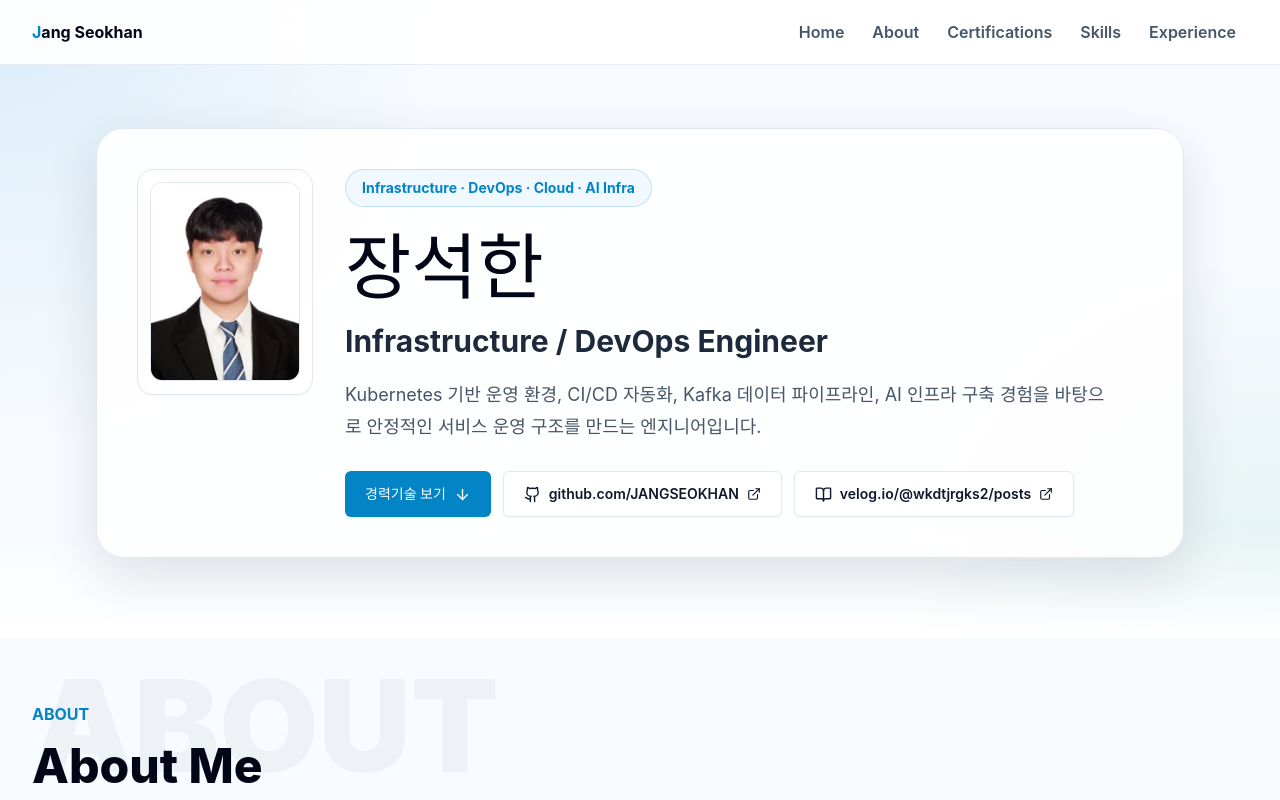
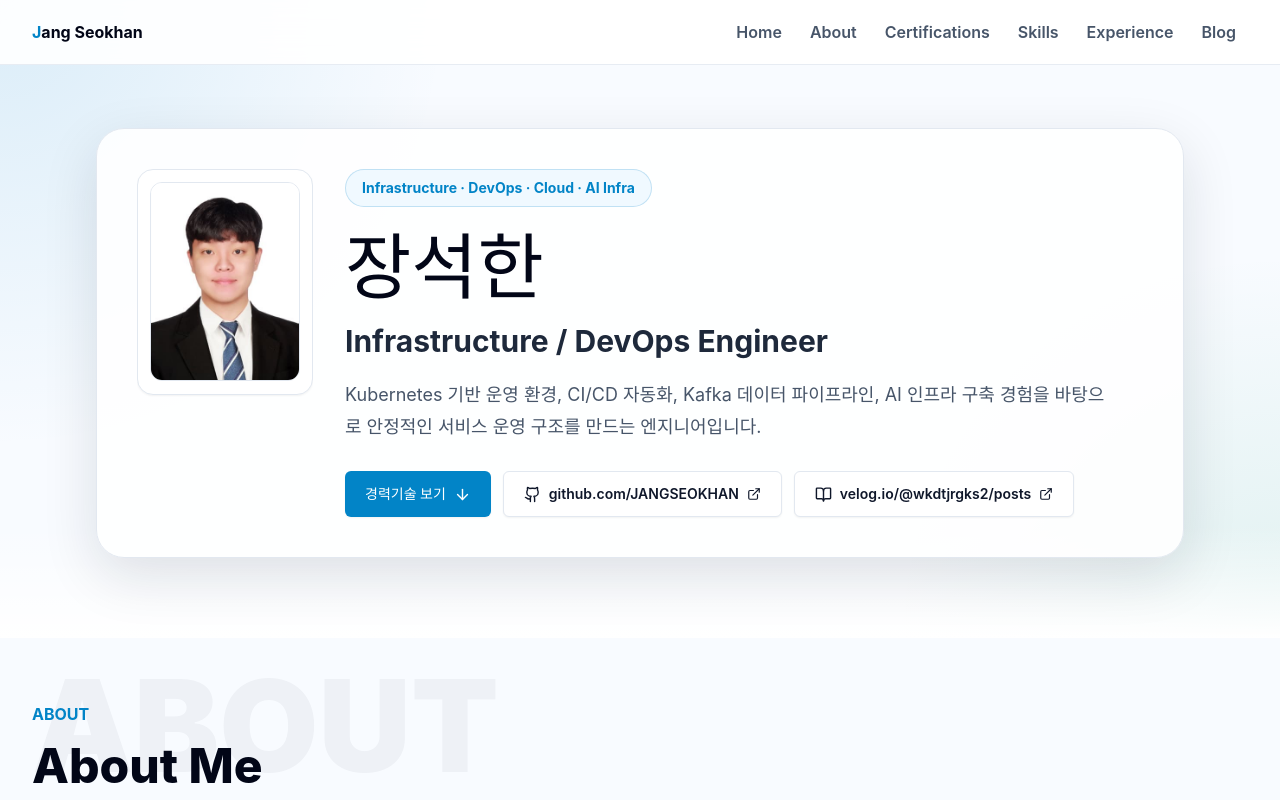
Before and after one commit to JANGSEOKHAN/JANGSEOKHAN.github.io, a React (Vite) app: page / in a window 1280 px wide. Shown: the top 800 px of the page. Built offline with nearby package versions, Linux system fonts and the light colour scheme; a web font is replaced by a local one.

Commit message:
Update blog notes with public records

```diff
--- a/src/components/BlogNotes.tsx
+++ b/src/components/BlogNotes.tsx
@@ -24,19 +24,31 @@ export default function BlogNotes() {
             <ExternalLink aria-hidden="true" size={15} />
           </a>
         </div>
-        <div className="mt-7 grid gap-4 sm:mt-8 md:grid-cols-2">
+        <div className="mt-7 grid gap-4 sm:mt-8 md:grid-cols-2 xl:grid-cols-3">
           {notes.map((note) => (
-            <article key={note.title} className="flex items-start gap-3 rounded-2xl border border-slate-200 bg-white p-4 shadow-sm sm:gap-4 sm:p-5">
+            <a
+              key={note.title}
+              href={note.href}
+              target="_blank"
+              rel="noreferrer"
+              className="group flex h-full items-start gap-3 rounded-2xl border border-slate-200 bg-white p-4 shadow-sm outline-none transition hover:-translate-y-0.5 hover:border-signal-cyan/50 hover:shadow-md focus-visible:ring-2 focus-visible:ring-signal-cyan focus-visible:ring-offset-2 focus-visible:ring-white sm:gap-4 sm:p-5"
+            >
               <span className="inline-flex h-10 w-10 shrink-0 items-center justify-center rounded-md bg-violet-50 text-signal-violet">
                 <BookOpen aria-hidden="true" size={20} />
               </span>
-              <div>
-                <h3 className="text-base font-bold leading-7 text-slate-950 sm:text-lg">{note.title}</h3>
-                <span className="mt-3 inline-flex rounded-full border border-amber-200 bg-amber-50 px-3 py-1 text-xs font-semibold text-signal-amber">
+              <div className="min-w-0">
+                <div className="flex items-start gap-2">
+                  <h3 className="break-keep text-base font-bold leading-7 text-slate-950 transition group-hover:text-signal-cyan sm:text-lg">
+                    {note.title}
+                  </h3>
+                  <ExternalLink aria-hidden="true" className="mt-1 shrink-0 text-slate-300 transition group-hover:text-signal-cyan" size={15} />
+                </div>
+                <p className="mt-2 text-sm leading-6 text-slate-600">{note.summary}</p>
+                <span className="mt-4 inline-flex rounded-full border border-slate-200 bg-slate-50 px-3 py-1 text-xs font-semibold text-slate-600">
                   {note.status}
                 </span>
               </div>
-            </article>
+            </a>
           ))}
         </div>
       </div>
--- a/src/data/profile.ts
+++ b/src/data/profile.ts
@@ -57,8 +57,9 @@ export type SkillCategory = {
 
 export type NoteItem = {
   title: string;
-  status: '준비 중';
-  href?: string;
+  summary: string;
+  status: 'GitHub' | 'Velog';
+  href: string;
 };
 
 export type CertificationItem = {
@@ -86,6 +87,7 @@ export const navItems: NavItem[] = [
   { label: 'Certifications', href: '#certifications' },
   { label: 'Skills', href: '#skills' },
   { label: 'Experience', href: '#experience' },
+  { label: 'Blog', href: '#blog' },
 ];
 
 export const aboutParagraphs = [
@@ -648,19 +650,38 @@ export const certifications: CertificationItem[] = [
 
 export const notes: NoteItem[] = [
   {
-    title: 'Kubernetes Pod Pending 원인 분석과 request/limit 재산정',
-    status: '준비 중',
+    title: 'OS Upgrade 및 Ceph 스토리지 운영 기록',
+    summary:
+      'Oracle Linux 업그레이드, Linux 기본 설정, HAProxy/Keepalived, Ceph 스토리지 운영 체크포인트를 공개용으로 정리했습니다.',
+    status: 'GitHub',
+    href: 'https://github.com/JANGSEOKHAN/os-upgrade-ceph-operations',
   },
   {
-    title: 'Jenkins/PlasticSCM 기반 Unity Build 자동화',
-    status: '준비 중',
+    title: 'Kafka KRaft Migration 및 Broker Upgrade Runbook',
+    summary:
+      'ZooKeeper 기반 Kafka를 KRaft 구조로 전환하는 절차와 controller/broker cutover, Kafka 4.x 업그레이드 흐름을 정리했습니다.',
+    status: 'GitHub',
+    href: 'https://github.com/JANGSEOKHAN/kafka-kraft-migration',
   },
   {
-    title: 'Kafka SCRAM/ACL 적용 기록',
-    status: '준비 중',
+    title: '제조 데이터 자산화 RAG PoC 구축 기록',
+    summary:
+      '제조 문서를 OCR, chunking, metadata, vector search 흐름으로 전환해 RAG PoC에 활용한 구축 기록입니다.',
+    status: 'GitHub',
+    href: 'https://github.com/JANGSEOKHAN/manufacturing-data-rag-poc',
   },
   {
-    title: 'VLLM 기반 로컬 LLM 서빙 전환기',
-    status: '준비 중',
+    title: 'Multimodal RAG 및 vLLM 로컬 서빙 구축 기록',
+    summary:
+      'GPU 기반 vLLM 로컬 서빙과 멀티모달 RAG 구성, 업무형 AI PoC 흐름을 인프라 관점에서 정리했습니다.',
+    status: 'GitHub',
+    href: 'https://github.com/JANGSEOKHAN/AI-Appliance-Pack-PoC',
+  },
+  {
+    title: 'LGTM 기반 Observability Stack 구축 기록',
+    summary:
+      'Prometheus, Grafana, Loki, Tempo 중심으로 로그/메트릭/트레이싱 관측성 환경을 구성한 설치 기록입니다.',
+    status: 'Velog',
+    href: 'https://velog.io/@wkdtjrgks2/LGTM-%EC%84%A4%EC%B9%98',
   },
 ];
```
